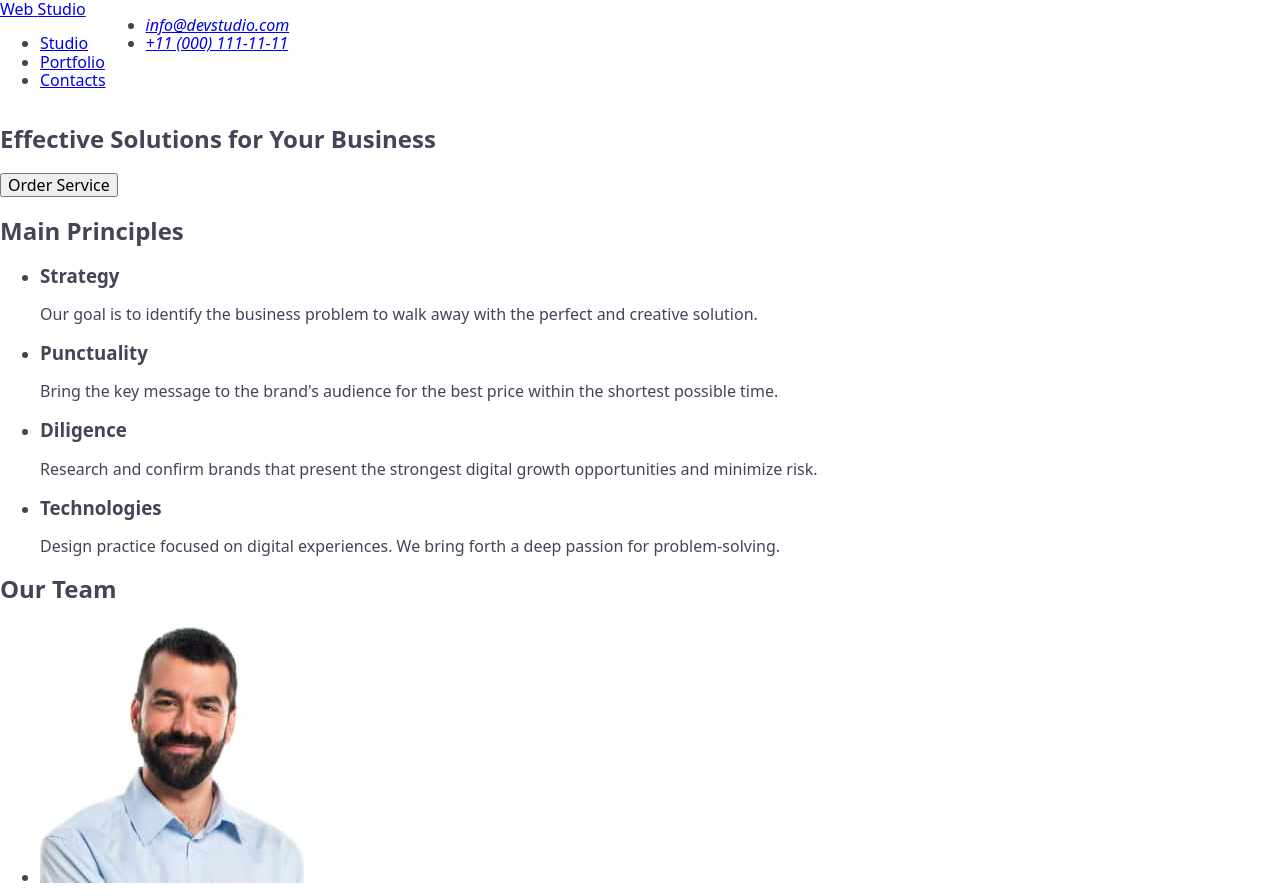
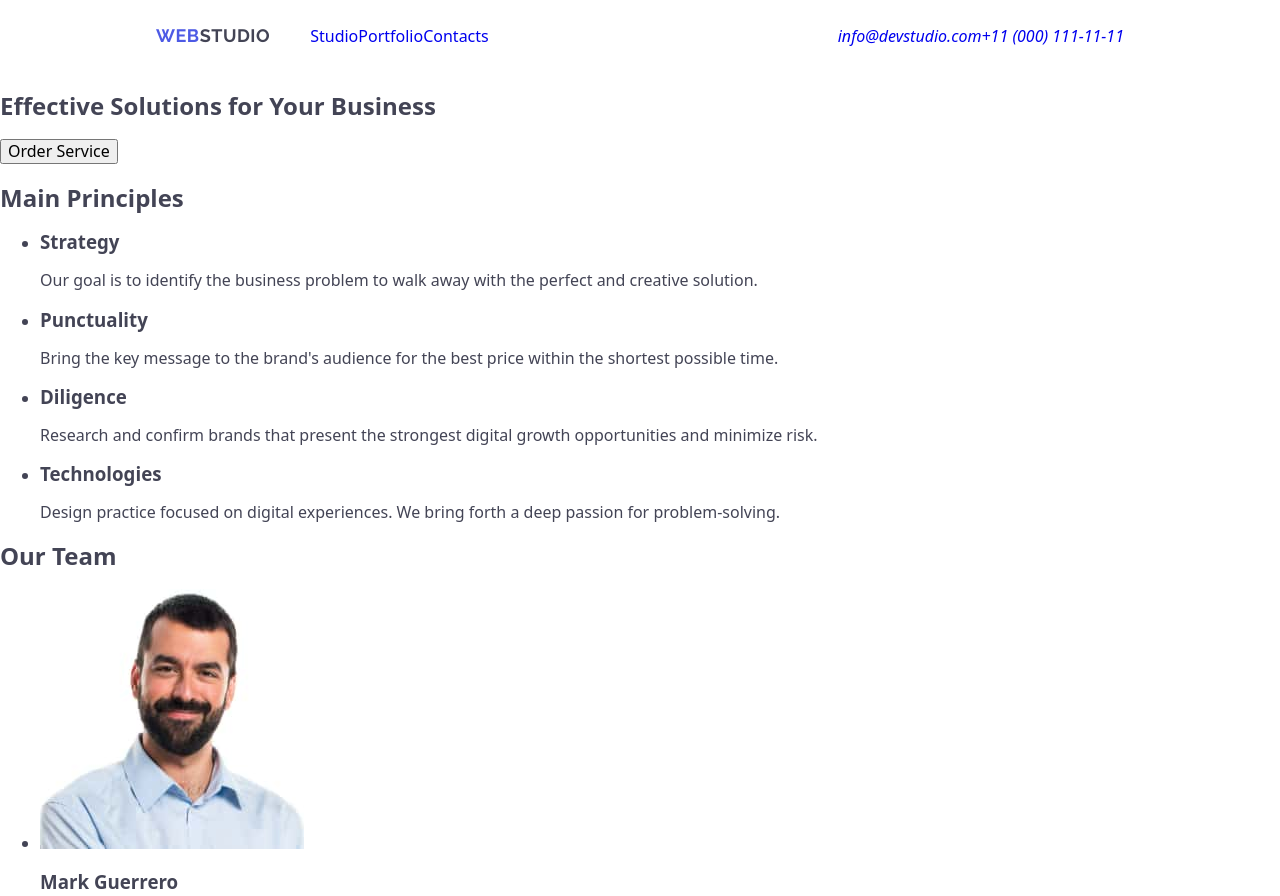
Before and after one commit to AlexSandr90/goit-markup-hw-02, a plain HTML site: page index.html in a window 1280 px wide. Shown: the top 896 px of the page. Drawn offline with nearby package versions, Linux system fonts and the light colour scheme.

Commit message:
added some styles to header

```diff
--- a/css/styles.css
+++ b/css/styles.css
@@ -4,6 +4,63 @@ body {
     font-family: 'Roboto', sans-serif;
 }
 
+.wrapper {
+    display: flex;
+    flex-direction: column;
+    max-width: 1440px;
+    width: 100%;
+    margin: 0 auto;
+}
+
 .header {
     display: flex;
+    justify-content: space-between;
+    height: 72px;
+    align-items: center;
 }
+
+.navigation {
+    display: flex;
+}
+
+
+.logo {
+    display: flex;
+    align-items: center;
+    font-family: 'Raleway', serif;
+    font-size: 18px;
+    font-style: normal;
+    font-weight: 700;
+    line-height: 21px;
+    letter-spacing: 0.54px;
+    text-transform: uppercase;
+    text-decoration: none;
+    color: inherit;
+    margin-left: 156px;
+}
+
+.logo span {
+    color: #4D5AE5;
+}
+
+.navigation-menu {
+    display: flex;
+    list-style-type: none;
+}
+
+.navigation-menu li a {
+    text-decoration: none;
+}
+
+.address {
+    margin-right: 156px;
+}
+
+.address-items {
+    display: flex;
+    list-style-type: none;
+}
+
+.address-items li a {
+    text-decoration: none;
+}
--- a/index.html
+++ b/index.html
@@ -16,14 +16,13 @@
       href="https://cdnjs.cloudflare.com/ajax/libs/modern-normalize/2.0.0/modern-normalize.min.css"
     />
   </head>
-  <body>
+  <body class="wrapper">
     <header class="header">
       <nav class="navigation">
         <a href="./index.html" class="logo">
-          <span>Web</span>
-          <span>Studio</span>
+          <span>Web</span>Studio
         </a>
-        <ul>
+        <ul class="navigation-menu">
           <li>
             <a href="/">Studio</a>
           </li>
@@ -36,8 +35,8 @@
         </ul>
       </nav>
 
-      <address>
-        <ul>
+      <address class="address">
+        <ul class="address-items">
           <li>
             <a href="mailto:info@devstudio.com">info@devstudio.com</a>
           </li>
```
